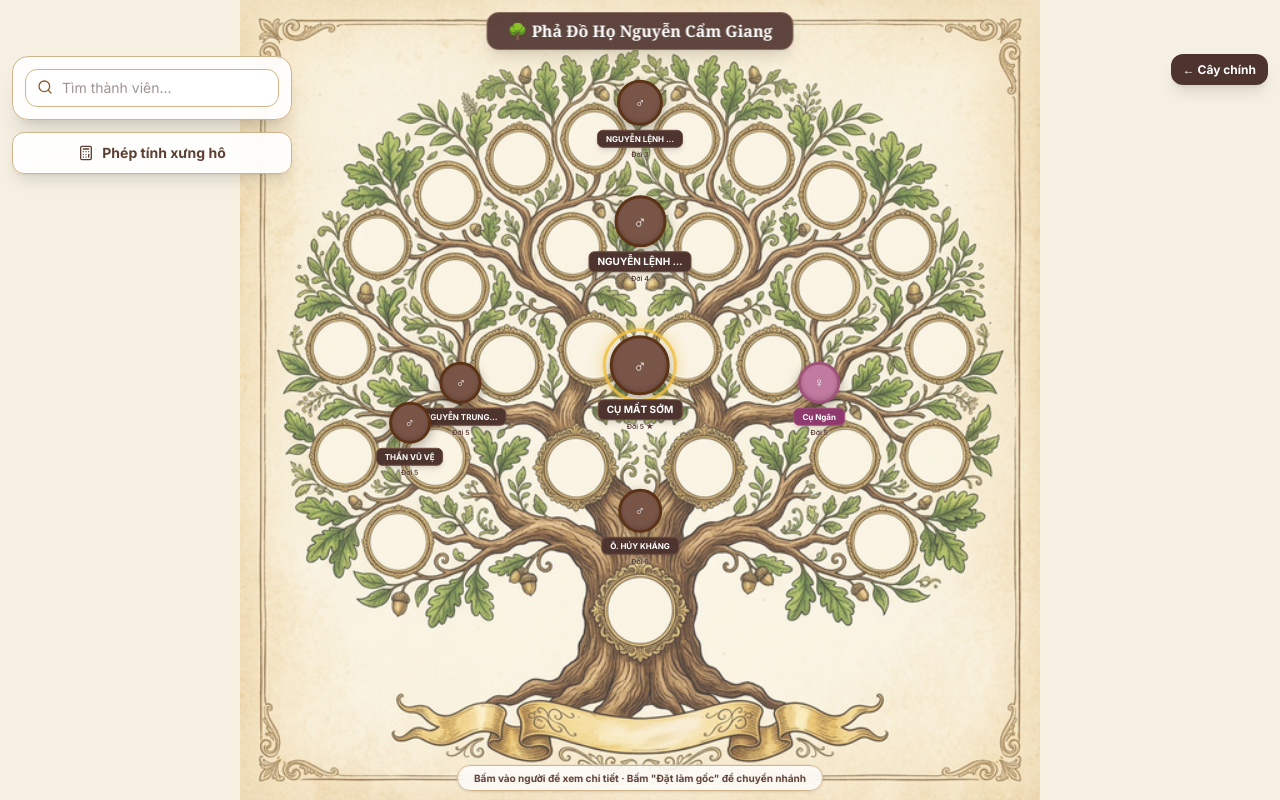
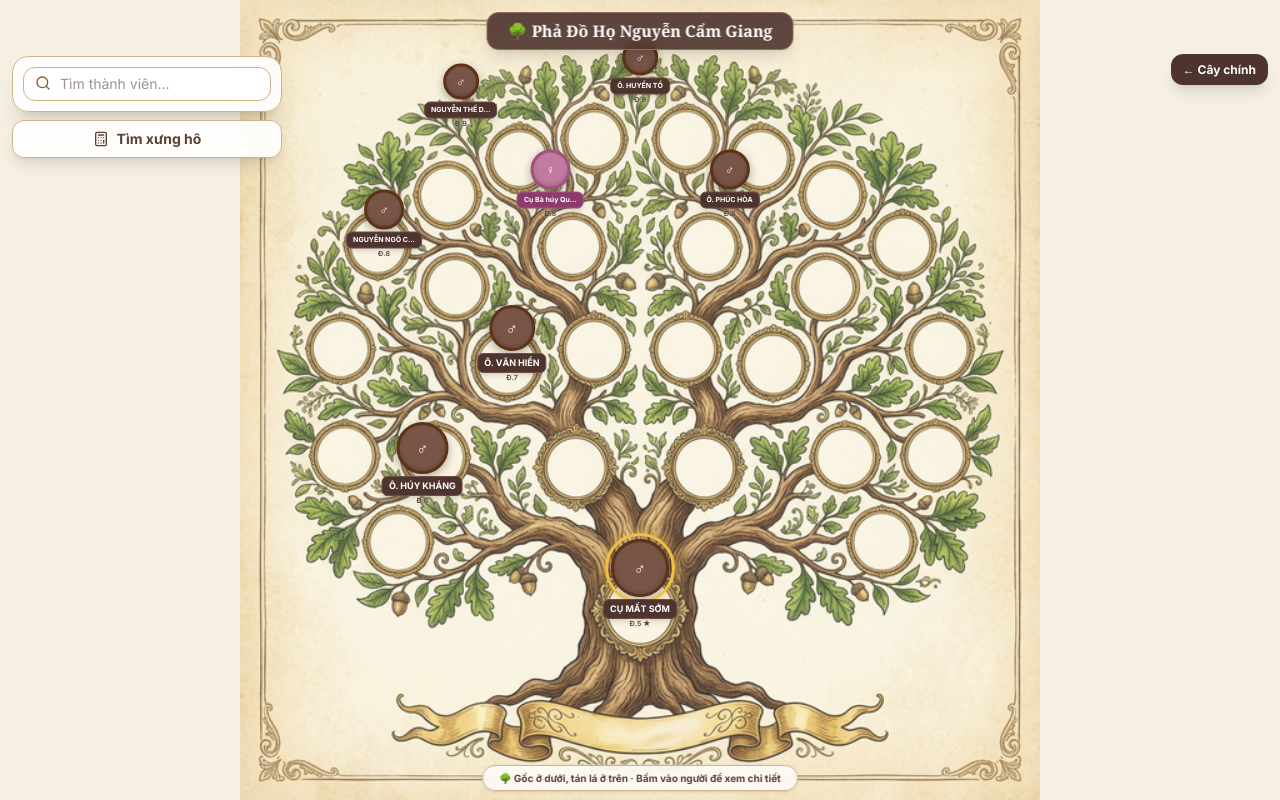
Before and after one commit to ngkienmkqn/phado, a Next.js app: page /tree-organic in a window 1280 px wide. Built offline with nearby package versions, Linux system fonts and the light colour scheme.

Commit message:
feat: reverse organic tree - root at bottom trunk, descendants grow upward, aligned with circular frames

```diff
--- a/src/components/OrganicTreeCanvas.tsx
+++ b/src/components/OrganicTreeCanvas.tsx
@@ -27,6 +27,27 @@ interface FamilyData {
 const removeDiacritics = (str: string) =>
     str.normalize('NFD').replace(/[\u0300-\u036f]/g, '').replace(/đ/g, 'd').replace(/Đ/g, 'D');
 
+// ─── Circle positions mapped to the tree background image ───────────
+// The tree image has circular frames at these approximate positions (% of image)
+// Layer 0 (root/trunk, bottom): 1 slot
+// Layer 1 (lower branches): 2 slots
+// Layer 2 (mid branches): 4 slots
+// Layer 3 (upper branches): 6 slots
+// Layer 4 (crown/top): 5 slots
+// Total: 18 slots. Root at bottom, descendants grow upward.
+const TREE_SLOTS: { x: number; y: number; size: number }[][] = [
+    // Layer 0: Root (trunk base) — 1 large ornate circle
+    [{ x: 50, y: 73, size: 58 }],
+    // Layer 1: Lower branches — 2 circles
+    [{ x: 33, y: 58, size: 52 }, { x: 67, y: 58, size: 52 }],
+    // Layer 2: Mid branches — 4 circles
+    [{ x: 20, y: 47, size: 46 }, { x: 40, y: 43, size: 46 }, { x: 60, y: 43, size: 46 }, { x: 80, y: 47, size: 46 }],
+    // Layer 3: Upper branches — 6 circles
+    [{ x: 15, y: 32, size: 40 }, { x: 30, y: 28, size: 40 }, { x: 43, y: 23, size: 40 }, { x: 57, y: 23, size: 40 }, { x: 70, y: 28, size: 40 }, { x: 85, y: 32, size: 40 }],
+    // Layer 4: Crown (top) — 5 circles
+    [{ x: 22, y: 16, size: 36 }, { x: 36, y: 12, size: 36 }, { x: 50, y: 9, size: 36 }, { x: 64, y: 12, size: 36 }, { x: 78, y: 16, size: 36 }],
+];
+
 // ─── Person Bubble on Tree ──────────────────────────────────────────
 function PersonBubble({
     member, x, y, size, isFocused, isOnRelPath, onClick, label
@@ -49,18 +70,17 @@ function PersonBubble({
             }}
             onClick={() => onClick(member)}
         >
-            {/* Glow for focused or relation path */}
+            {/* Glow ring */}
             {(isFocused || isOnRelPath) && (
                 <div className="absolute rounded-full"
                     style={{
-                        width: size + 14,
-                        height: size + 14,
+                        width: size + 12,
+                        height: size + 12,
                         border: `3px solid ${isOnRelPath ? '#dc2626' : '#f0c040'}`,
-                        boxShadow: `0 0 16px ${isOnRelPath ? 'rgba(220,38,38,0.5)' : 'rgba(240,192,64,0.5)'}`,
-                        top: -7,
+                        boxShadow: `0 0 14px ${isOnRelPath ? 'rgba(220,38,38,0.5)' : 'rgba(240,192,64,0.5)'}`,
+                        top: -6,
                         left: '50%',
                         transform: 'translateX(-50%)',
-                        animation: isFocused ? 'pulse 2s infinite' : 'none',
                     }}
                 />
             )}
@@ -73,30 +93,30 @@ function PersonBubble({
                     height: size,
                     backgroundColor: isFemale ? '#c27ba0' : '#795548',
                     border: `3px solid ${isFemale ? '#a0527a' : '#5c3317'}`,
-                    boxShadow: '0 4px 12px rgba(0,0,0,0.3), inset 0 -2px 4px rgba(0,0,0,0.15)',
-                    fontSize: size > 50 ? 18 : 13,
+                    boxShadow: '0 3px 10px rgba(0,0,0,0.3), inset 0 -2px 4px rgba(0,0,0,0.15)',
+                    fontSize: size > 45 ? 16 : 12,
                 }}
             >
                 {isFemale ? '♀' : '♂'}
             </div>
 
             {/* Name ribbon */}
-            <div className="mt-1 relative">
+            <div className="mt-0.5 relative">
                 <div
-                    className="px-2 py-0.5 rounded-md text-center whitespace-nowrap shadow-md"
+                    className="px-1.5 py-0.5 rounded-md text-center whitespace-nowrap shadow-md"
                     style={{
                         backgroundColor: isFemale ? '#8e3a6e' : '#4e342e',
                         color: 'white',
-                        fontSize: size > 50 ? 10 : 8,
+                        fontSize: size > 45 ? 9 : 7,
                         fontWeight: 700,
-                        maxWidth: 120,
+                        maxWidth: 110,
                         border: `1px solid ${isFemale ? '#a0527a' : '#6d4c41'}`,
                     }}
                 >
                     {shortName}
                 </div>
                 {label && (
-                    <div className="text-center mt-0.5" style={{ fontSize: 7, color: '#5d4037', fontWeight: 600, textShadow: '0 0 4px rgba(255,255,255,0.9)' }}>
+                    <div className="text-center" style={{ fontSize: 7, color: '#5d4037', fontWeight: 600, textShadow: '0 0 4px rgba(255,255,255,0.9)' }}>
                         {label}
                     </div>
                 )}
@@ -207,7 +227,11 @@ export default function OrganicTreeCanvas({ data }: { data: FamilyData }) {
     const [calcA, setCalcA] = useState('');
     const [calcB, setCalcB] = useState('');
 
-    // ─── Build focused subset ────────────────────────────────────────
+    // ─── Build focused subset: root at BOTTOM, descendants grow UPWARD ──
+    // Layout: focused person → root (layer 0, trunk)
+    //         children → layer 1 (lower branches)
+    //         grandchildren → layer 2 (middle branches)
+    //         great-grandchildren → layer 3-4 (upper branches/crown)
     const { subset, positions } = useMemo(() => {
         const focused = members.find(m => m.id === focusId);
         if (!focused) return { subset: [], positions: {} };
@@ -215,69 +239,56 @@ export default function OrganicTreeCanvas({ data }: { data: FamilyData }) {
         const sub: MemberData[] = [];
         const pos: Record<string, { x: number; y: number; size: number; label?: string }> = {};
 
-        // Gather family
-        const parent = focused.parentId ? members.find(m => m.id === focused.parentId) : undefined;
-        const grandparent = parent?.parentId ? members.find(m => m.id === parent.parentId) : undefined;
-        const siblings = focused.parentId
-            ? members.filter(m => m.parentId === focused.parentId && m.id !== focusId).slice(0, 4)
-            : [];
-        const children = members.filter(m => m.parentId === focusId).slice(0, 6);
+        // BFS from focused person downward (children, grandchildren, etc.)
+        // Layer 0: focused person (root/trunk)
+        // Layer 1: children
+        // Layer 2: grandchildren
+        // Layer 3+: great-grandchildren
 
-        // ── Position layout (% of container) ──
-        // Top = ancestor, center = focused, bottom = children
+        const layers: MemberData[][] = [[focused]];
+        let currentLayer = [focused];
 
-        // Grandparent
-        if (grandparent) {
-            sub.push(grandparent);
-            pos[grandparent.id] = { x: 50, y: 15, size: 46, label: `Đời ${grandparent.generation ?? '?'}` };
+        for (let depth = 1; depth < TREE_SLOTS.length; depth++) {
+            const nextLayer: MemberData[] = [];
+            const maxSlots = TREE_SLOTS[depth].length;
+            for (const parent of currentLayer) {
+                const kids = members.filter(m => m.parentId === parent.id);
+                for (const kid of kids) {
+                    if (nextLayer.length < maxSlots) {
+                        nextLayer.push(kid);
+                    }
+                }
+            }
+            if (nextLayer.length === 0) break;
+            layers.push(nextLayer);
+            currentLayer = nextLayer;
         }
 
-        // Parent
-        if (parent) {
-            sub.push(parent);
-            pos[parent.id] = { x: 50, y: grandparent ? 30 : 18, size: 52, label: `Đời ${parent.generation ?? '?'}` };
-        }
+        // Assign positions from TREE_SLOTS
+        for (let layerIdx = 0; layerIdx < layers.length; layerIdx++) {
+            const layerMembers = layers[layerIdx];
+            const slots = TREE_SLOTS[layerIdx];
 
-        // Focused person — center
-        const baseY = parent ? (grandparent ? 48 : 40) : 30;
-        sub.push(focused);
-        pos[focused.id] = { x: 50, y: baseY, size: 60, label: `Đời ${focused.generation ?? '?'} ★` };
-
-        // Siblings — left and right of focused (stay within tree: 32%-68%)
-        siblings.forEach((s, i) => {
-            sub.push(s);
-            const isLeft = i % 2 === 0;
-            const tier = Math.floor(i / 2);
-            pos[s.id] = {
-                x: isLeft ? 36 - tier * 4 : 64 + tier * 4,
-                y: baseY + tier * 5 + 2,
-                size: 42,
-                label: `Đời ${s.generation ?? '?'}`,
-            };
-        });
-
-        // Children — bottom, spread within tree width (34%-66%)
-        const childY = baseY + 18;
-        if (children.length <= 3) {
-            const positions_x = children.length === 1 ? [50] : children.length === 2 ? [42, 58] : [35, 50, 65];
-            children.forEach((c, i) => {
-                sub.push(c);
-                pos[c.id] = { x: positions_x[i], y: childY, size: 44, label: `Đời ${c.generation ?? '?'}` };
-            });
-        } else {
-            const totalW = Math.min(30, children.length * 8);
-            const startX = 50 - totalW / 2;
-            const step = children.length > 1 ? totalW / (children.length - 1) : 0;
-            children.forEach((c, i) => {
-                sub.push(c);
-                pos[c.id] = { x: startX + i * step, y: childY + (i % 2 === 0 ? 0 : 4), size: 38, label: `Đời ${c.generation ?? '?'}` };
-            });
+            if (layerMembers.length <= slots.length) {
+                // Center the members within available slots
+                const startIdx = Math.floor((slots.length - layerMembers.length) / 2);
+                layerMembers.forEach((m, i) => {
+                    sub.push(m);
+                    const slot = slots[startIdx + i];
+                    pos[m.id] = {
+                        x: slot.x,
+                        y: slot.y,
+                        size: slot.size,
+                        label: `Đ.${m.generation ?? '?'}${m.id === focusId ? ' ★' : ''}`,
+                    };
+                });
+            }
         }
 
         return { subset: sub, positions: pos };
     }, [focusId, members]);
 
-    // ─── Relationship path (for xưng hô highlighting) ────────────────
+    // ─── Relationship path ───────────────────────────────────────────
     const { relationResult, relationPath } = useMemo(() => {
         if (!calcA || !calcB || calcA === calcB) return { relationResult: null, relationPath: new Set<string>() };
 
@@ -346,12 +357,12 @@ export default function OrganicTreeCanvas({ data }: { data: FamilyData }) {
     // ─── Render ──────────────────────────────────────────────────────
     return (
         <div className="w-full h-full relative overflow-hidden bg-[#f5f0e1]">
-            {/* Tree background */}
+            {/* Tree background — object-contain centers the image */}
             <div className="absolute inset-0 flex items-center justify-center">
-                <img src="/tree_bg.png" alt="Family Tree" className="w-full h-full object-contain opacity-75" draggable={false} />
+                <img src="/tree_bg.png" alt="Family Tree" className="w-full h-full object-contain opacity-80" draggable={false} />
             </div>
 
-            {/* Members on tree */}
+            {/* Members overlay — same container to match image positioning */}
             <div className="absolute inset-0">
                 {subset.map(m => {
                     const p = positions[m.id];
@@ -375,15 +386,15 @@ export default function OrganicTreeCanvas({ data }: { data: FamilyData }) {
             </div>
 
             {/* Left Panel: Search + Xưng hô */}
-            <div className="absolute top-14 left-3 z-30 w-[250px] sm:w-[280px] space-y-3">
+            <div className="absolute top-14 left-3 z-30 w-[240px] sm:w-[270px] space-y-2">
                 {/* Search */}
-                <div className="bg-white/92 backdrop-blur-md border border-[#d2b48c] rounded-2xl shadow-xl p-3">
+                <div className="bg-white/92 backdrop-blur-md border border-[#d2b48c] rounded-2xl shadow-xl p-2.5">
                     <div className="relative">
-                        <Search className="absolute left-3 top-2.5 h-4 w-4 text-[#8b5a2b]" />
+                        <Search className="absolute left-3 top-2 h-4 w-4 text-[#8b5a2b]" />
                         <input type="text" value={searchTerm} onChange={e => setSearchTerm(e.target.value)}
-                            placeholder="Tìm thành viên..." className="w-full pl-9 pr-8 py-2 border border-[#d2b48c] rounded-xl text-sm bg-white focus:outline-none focus:border-[#8b5a2b]" />
+                            placeholder="Tìm thành viên..." className="w-full pl-9 pr-8 py-1.5 border border-[#d2b48c] rounded-xl text-sm bg-white focus:outline-none focus:border-[#8b5a2b]" />
                         {searchTerm && (
-                            <button onClick={() => setSearchTerm('')} className="absolute right-2 top-2 p-0.5 hover:bg-gray-100 rounded-full">
+                            <button onClick={() => setSearchTerm('')} className="absolute right-2 top-1.5 p-0.5 hover:bg-gray-100 rounded-full">
                                 <X size={16} className="text-gray-400" />
                             </button>
                         )}
@@ -407,8 +418,8 @@ export default function OrganicTreeCanvas({ data }: { data: FamilyData }) {
 
                 {/* Xưng hô toggle */}
                 <button onClick={() => setShowCalc(!showCalc)}
-                    className="w-full bg-white/92 backdrop-blur-md border border-[#d2b48c] rounded-xl shadow-lg p-2.5 flex items-center justify-center gap-2 text-sm font-bold text-[#5c4033] hover:bg-[#f4efe6] transition-colors">
-                    <Calculator size={16} /> Phép tính xưng hô
+                    className="w-full bg-white/92 backdrop-blur-md border border-[#d2b48c] rounded-xl shadow-lg p-2 flex items-center justify-center gap-2 text-sm font-bold text-[#5c4033] hover:bg-[#f4efe6] transition-colors">
+                    <Calculator size={16} /> Tìm xưng hô
                 </button>
 
                 {/* Xưng hô calculator */}
@@ -452,7 +463,7 @@ export default function OrganicTreeCanvas({ data }: { data: FamilyData }) {
             {/* Hint */}
             <div className="absolute bottom-3 left-1/2 -translate-x-1/2 z-30">
                 <span className="bg-white/80 backdrop-blur-sm text-[#5d4037] text-[10px] font-bold px-4 py-1.5 rounded-full shadow border border-[#d2b48c]">
-                    Bấm vào người để xem chi tiết · Bấm &quot;Đặt làm gốc&quot; để chuyển nhánh
+                    🌳 Gốc ở dưới, tán lá ở trên · Bấm vào người để xem chi tiết
                 </span>
             </div>
 
@@ -530,15 +541,6 @@ export default function OrganicTreeCanvas({ data }: { data: FamilyData }) {
                     </div>
                 </div>
             )}
-
-            {/* Pulse animation */}
-            <style dangerouslySetInnerHTML={{
-                __html: `
-                @keyframes pulse {
-                    0%, 100% { opacity: 1; }
-                    50% { opacity: 0.5; }
-                }
-            ` }} />
         </div>
     );
 }
```
